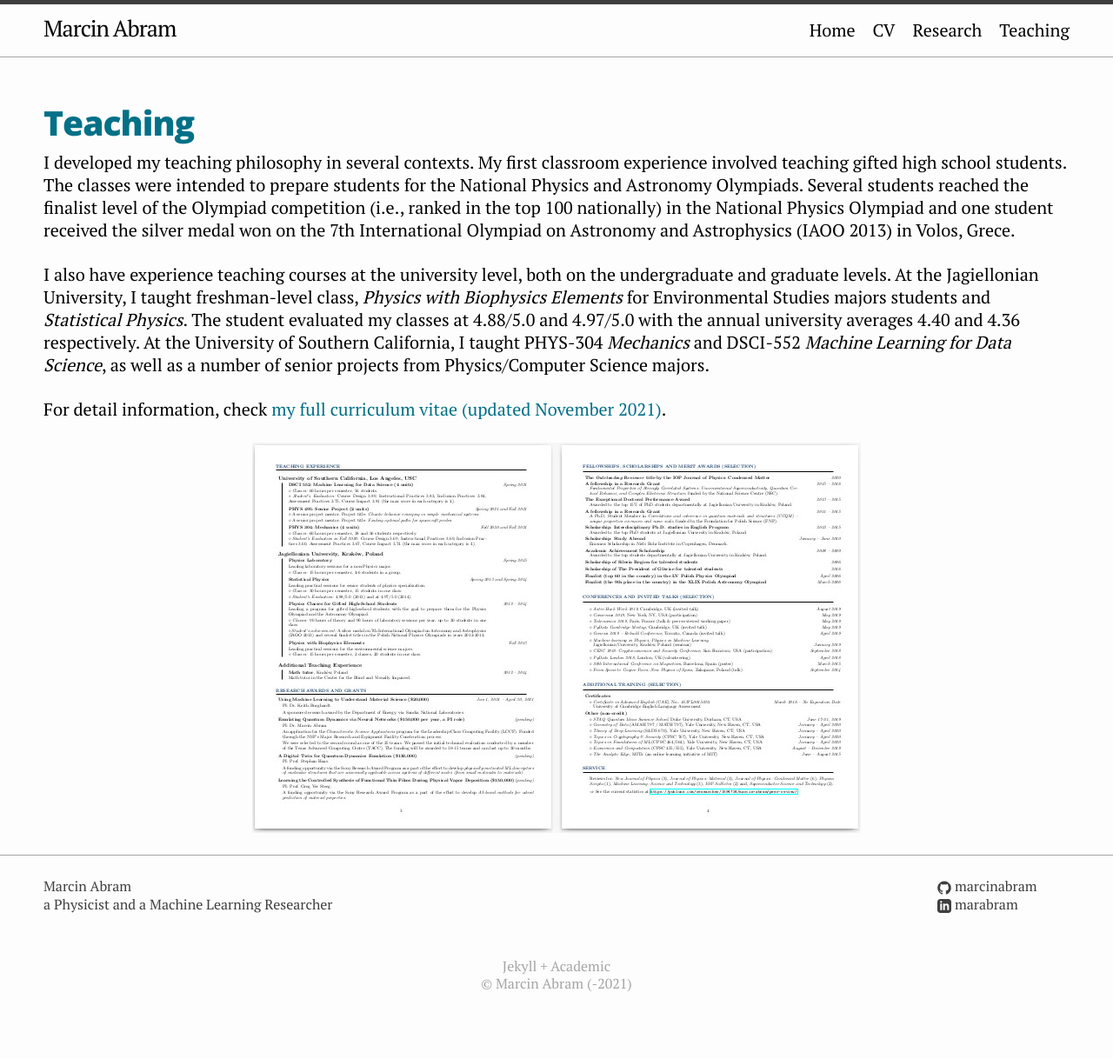
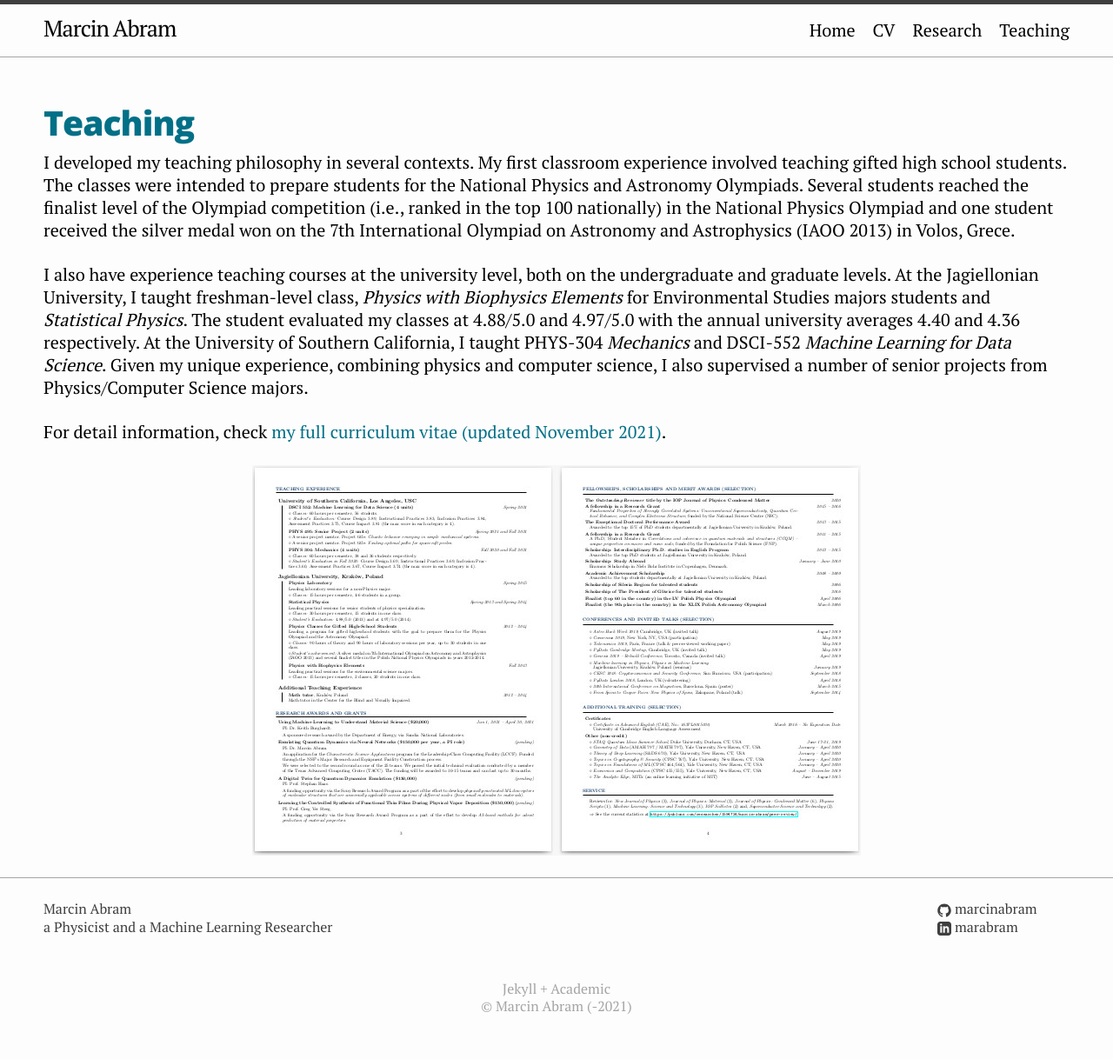
Before and after one commit to marcinabram/marcinabram.github.io, a Jekyll site: the page built from markdowns/3teaching.md, in a window 1280 px wide. Shown: the whole page at 87% size. Built offline with Jekyll 4.4.1, drawn with Linux system fonts in a browser that asks for light colours; before the commit the page ends 1192 px from its top, so only the background shows below that.

Commit message:
project supervision

```diff
--- a/markdowns/3teaching.md
+++ b/markdowns/3teaching.md
@@ -9,7 +9,7 @@ I developed my teaching philosophy in several contexts. My first classroom expe
 Several students reached the finalist level of the Olympiad competition (i.e., ranked in the top 100 nationally) in the National Physics Olympiad and one student received the silver medal won on the 7th International Olympiad on Astronomy and Astrophysics (IAOO 2013) in Volos, Grece.
 
 I also have experience teaching courses at the university level, both on the undergraduate and graduate levels. At the Jagiellonian University, I taught freshman-level class, <i>Physics with Biophysics Elements</i> for Environmental Studies majors students and <i>Statistical Physics</i>.
-The student evaluated my classes at 4.88/5.0 and 4.97/5.0 with the annual university averages 4.40 and 4.36 respectively. At the University of Southern California, I taught PHYS-304 <i>Mechanics</i> and DSCI-552 <i>Machine Learning for Data Science</i>, as well as a number of senior projects from Physics/Computer Science majors.
+The student evaluated my classes at 4.88/5.0 and 4.97/5.0 with the annual university averages 4.40 and 4.36 respectively. At the University of Southern California, I taught PHYS-304 <i>Mechanics</i> and DSCI-552 <i>Machine Learning for Data Science</i>. Given my unique experience, combining physics and computer science, I also supervised a number of senior projects from Physics/Computer Science majors.
 
 For detail information, check [my full curriculum vitae (updated November 2021)](/assets/abram_cv.pdf).
 
```
